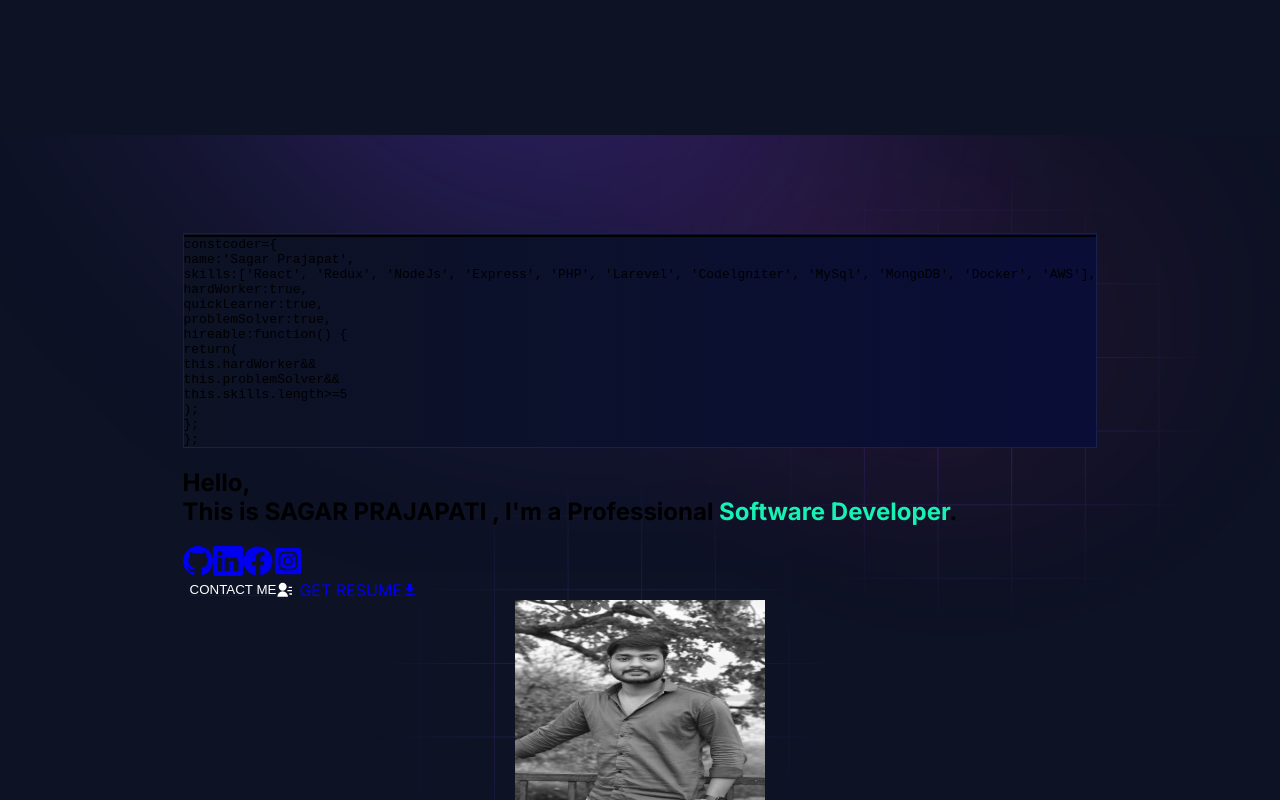
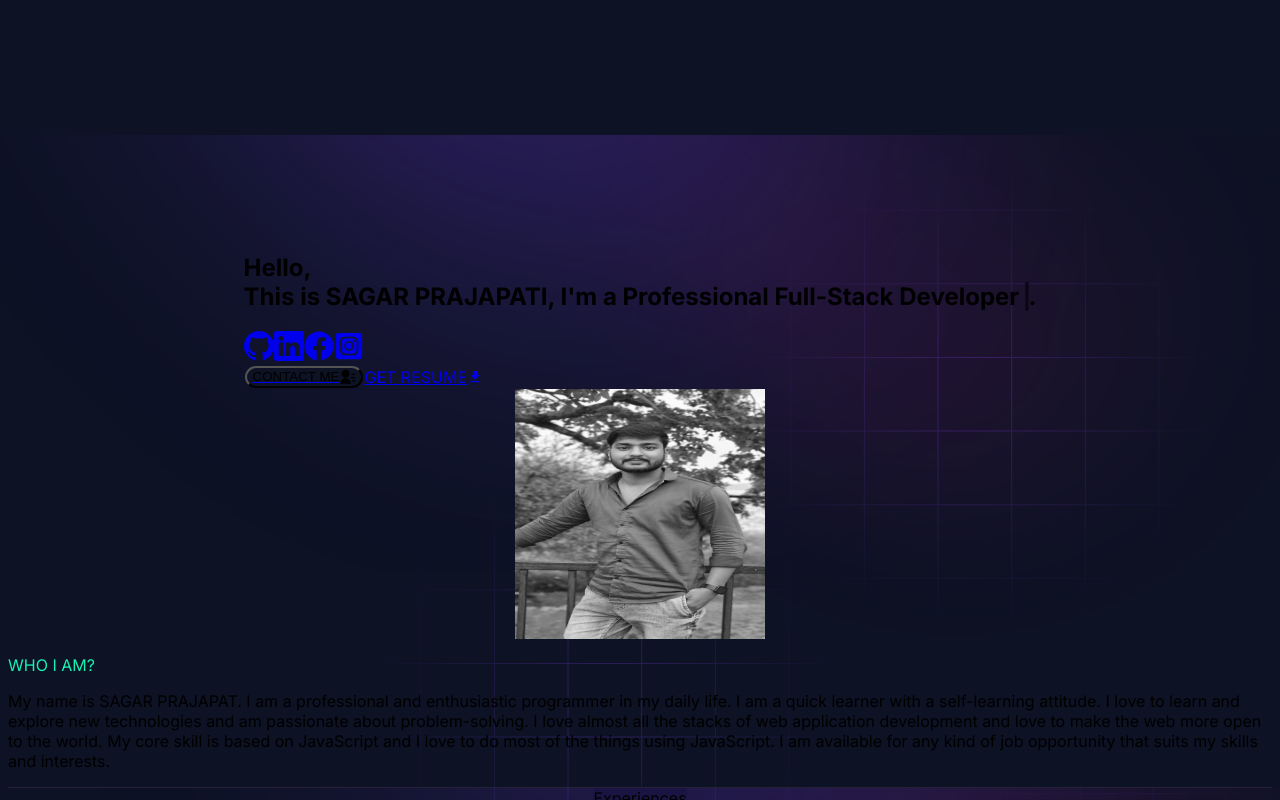
Before and after one commit to sagar-prajapat-coder/portfolio, a Next.js app: page / in a window 1280 px wide. Shown: the part 607-1407 px from the top of the page. Built offline with nearby package versions, Linux system fonts and the light colour scheme.

Commit message:
adding typing efferct

```diff
--- a/app/components/homepage/hero-section/index.jsx
+++ b/app/components/homepage/hero-section/index.jsx
@@ -1,13 +1,14 @@
 // @flow strict
+"use client";
 
 import { personalData } from "@/utils/data/personal-data";
 import Image from "next/image";
 import Link from "next/link";
 import { BsGithub, BsLinkedin } from "react-icons/bs";
-import { FaFacebook, FaInstagramSquare, FaTwitterSquare } from "react-icons/fa";
+import { FaFacebook, FaInstagramSquare } from "react-icons/fa";
 import { MdDownload } from "react-icons/md";
 import { RiContactsFill } from "react-icons/ri";
-import { SiLeetcode } from "react-icons/si";
+import { Typewriter } from "react-simple-typewriter";
 
 function HeroSection() {
   return (
@@ -18,167 +19,68 @@ function HeroSection() {
         width={1572}
         height={795}
         className="absolute -top-[98px] -z-10"
+        priority
       />
 
       <div className="grid grid-cols-1 items-start lg:grid-cols-2 lg:gap-12 gap-y-8">
         <div className="order-2 lg:order-1 flex flex-col items-start justify-center p-2 pb-20 md:pb-10 lg:pt-10">
           <h1 className="text-3xl font-bold leading-10 text-white md:font-extrabold lg:text-[2.6rem] lg:leading-[3.5rem]">
             Hello, <br />
-            This is {' '}
-            <span className=" text-pink-500">{personalData.name}</span>
-            {` , I'm a Professional `}
-            <span className=" text-[#16f2b3]">{personalData.designation}</span>
+            This is{" "}
+            <span className="text-pink-500">{personalData.name}</span>
+            {`, I'm a Professional `}
+            <span className="text-green-500 font-semibold">
+              <Typewriter
+                words={personalData.roles}
+                loop={0}
+                cursor
+                cursorStyle="|"
+                typeSpeed={70}
+                deleteSpeed={50}
+                delaySpeed={1500}
+              />
+            </span>
             .
           </h1>
 
           <div className="my-12 flex items-center gap-5">
-            <Link
-              href={personalData.github}
-              target='_blank'
-              className="transition-all text-pink-500 hover:scale-125 duration-300"
-            >
+            <Link href={personalData.github} target="_blank" className="text-pink-500 transition-all hover:scale-125 duration-300">
               <BsGithub size={30} />
             </Link>
-            <Link
-              href={personalData.linkedIn}
-              target='_blank'
-              className="transition-all text-pink-500 hover:scale-125 duration-300"
-            >
+            <Link href={personalData.linkedIn} target="_blank" className="text-pink-500 transition-all hover:scale-125 duration-300">
               <BsLinkedin size={30} />
             </Link>
-            <Link
-              href={personalData.facebook}
-              target='_blank'
-              className="transition-all text-pink-500 hover:scale-125 duration-300"
-            >
+            <Link href={personalData.facebook} target="_blank" className="text-pink-500 transition-all hover:scale-125 duration-300">
               <FaFacebook size={30} />
             </Link>
-            <Link
-              href={personalData.twitter}
-              target='_blank'
-              className="transition-all text-pink-500 hover:scale-125 duration-300"
-            >
+            <Link href={personalData.twitter} target="_blank" className="text-pink-500 transition-all hover:scale-125 duration-300">
               <FaInstagramSquare size={30} />
             </Link>
           </div>
 
           <div className="flex items-center gap-3">
-            <Link href="#contact" className="bg-gradient-to-r to-pink-500 from-violet-600 p-[1px] rounded-full transition-all duration-300 hover:from-pink-500 hover:to-violet-600">
-              <button className="px-3 text-xs md:px-8 py-3 md:py-4 bg-[#0d1224] rounded-full border-none text-center md:text-sm font-medium uppercase tracking-wider text-[#ffff] no-underline transition-all duration-200 ease-out  md:font-semibold flex items-center gap-1 hover:gap-3">
+            <Link href="#contact" className="bg-gradient-to-r from-violet-600 to-pink-500 p-[1px] rounded-full">
+              <button className="px-3 md:px-8 py-3 md:py-4 bg-[#0d1224] rounded-full text-xs md:text-sm font-semibold uppercase tracking-wider text-white flex items-center gap-1 hover:gap-3 transition-all">
                 <span>Contact me</span>
                 <RiContactsFill size={16} />
               </button>
             </Link>
 
-            <Link className="flex items-center gap-1 hover:gap-3 rounded-full bg-gradient-to-r from-pink-500 to-violet-600 px-3 md:px-8 py-3 md:py-4 text-center text-xs md:text-sm font-medium uppercase tracking-wider text-white no-underline transition-all duration-200 ease-out hover:text-white hover:no-underline md:font-semibold" role="button" target="_blank" href={personalData.resume}
+            <Link
+              href={personalData.resume}
+              target="_blank"
+              className="flex items-center gap-1 hover:gap-3 rounded-full bg-gradient-to-r from-pink-500 to-violet-600 px-3 md:px-8 py-3 md:py-4 text-xs md:text-sm font-semibold uppercase tracking-wider text-white transition-all"
             >
               <span>Get Resume</span>
               <MdDownload size={16} />
             </Link>
           </div>
+        </div>
 
-        </div>
-        <div className="order-1 lg:order-2 from-[#0d1224] border-[#1b2c68a0] relative rounded-lg border bg-gradient-to-r to-[#0a0d37]">
-          <div className="flex flex-row">
-            <div className="h-[1px] w-full bg-gradient-to-r from-transparent via-pink-500 to-violet-600"></div>
-            <div className="h-[1px] w-full bg-gradient-to-r from-violet-600 to-transparent"></div>
-          </div>
-          <div className="px-4 lg:px-8 py-5">
-            <div className="flex flex-row space-x-2">
-              <div className="h-3 w-3 rounded-full bg-red-400"></div>
-              <div className="h-3 w-3 rounded-full bg-orange-400"></div>
-              <div className="h-3 w-3 rounded-full bg-green-200"></div>
-            </div>
-          </div>
-          <div className="overflow-hidden border-t-[2px] border-indigo-900 px-4 lg:px-8 py-4 lg:py-8">
-            <code className="font-mono text-xs md:text-sm lg:text-base">
-              <div className="blink">
-                <span className="mr-2 text-pink-500">const</span>
-                <span className="mr-2 text-white">coder</span>
-                <span className="mr-2 text-pink-500">=</span>
-                <span className="text-gray-400">{'{'}</span>
-              </div>
-              <div>
-                <span className="ml-4 lg:ml-8 mr-2 text-white">name:</span>
-                <span className="text-gray-400">{`'`}</span>
-                <span className="text-amber-300">Sagar Prajapat</span>
-                <span className="text-gray-400">{`',`}</span>
-              </div>
-              <div className="ml-4 lg:ml-8 mr-2">
-                <span className=" text-white">skills:</span>
-                <span className="text-gray-400">{`['`}</span>
-                <span className="text-amber-300">React</span>
-                <span className="text-gray-400">{"', '"}</span>
-                <span className="text-amber-300">Redux</span>
-                <span className="text-gray-400">{"', '"}</span>
-                <span className="text-amber-300">NodeJs</span>
-                <span className="text-gray-400">{"', '"}</span>
-                <span className="text-amber-300">Express</span>
-                <span className="text-gray-400">{"', '"}</span>
-                <span className="text-amber-300">PHP</span>
-                <span className="text-gray-400">{"', '"}</span>
-                <span className="text-amber-300">Larevel</span>
-                <span className="text-gray-400">{"', '"}</span>
-                <span className="text-amber-300">Codelgniter</span>
-                <span className="text-gray-400">{"', '"}</span>
-                <span className="text-amber-300">MySql</span>
-                <span className="text-gray-400">{"', '"}</span>
-                <span className="text-amber-300">MongoDB</span>
-                <span className="text-gray-400">{"', '"}</span>
-                <span className="text-amber-300">Docker</span>
-                <span className="text-gray-400">{"', '"}</span>
-                <span className="text-amber-300">AWS</span>
-                <span className="text-gray-400">{"'],"}</span>
-              </div>
-              <div>
-                <span className="ml-4 lg:ml-8 mr-2 text-white">hardWorker:</span>
-                <span className="text-orange-400">true</span>
-                <span className="text-gray-400">,</span>
-              </div>
-              <div>
-                <span className="ml-4 lg:ml-8 mr-2 text-white">quickLearner:</span>
-                <span className="text-orange-400">true</span>
-                <span className="text-gray-400">,</span>
-              </div>
-              <div>
-                <span className="ml-4 lg:ml-8 mr-2 text-white">problemSolver:</span>
-                <span className="text-orange-400">true</span>
-                <span className="text-gray-400">,</span>
-              </div>
-              <div>
-                <span className="ml-4 lg:ml-8 mr-2 text-green-400">hireable:</span>
-                <span className="text-orange-400">function</span>
-                <span className="text-gray-400">{'() {'}</span>
-              </div>
-              <div>
-                <span className="ml-8 lg:ml-16 mr-2 text-orange-400">return</span>
-                <span className="text-gray-400">{`(`}</span>
-              </div>
-              <div>
-                <span className="ml-12 lg:ml-24 text-cyan-400">this.</span>
-                <span className="mr-2 text-white">hardWorker</span>
-                <span className="text-amber-300">&amp;&amp;</span>
-              </div>
-              <div>
-                <span className="ml-12 lg:ml-24 text-cyan-400">this.</span>
-                <span className="mr-2 text-white">problemSolver</span>
-                <span className="text-amber-300">&amp;&amp;</span>
-              </div>
-              <div>
-                <span className="ml-12 lg:ml-24 text-cyan-400">this.</span>
-                <span className="mr-2 text-white">skills.length</span>
-                <span className="mr-2 text-amber-300">&gt;=</span>
-                <span className="text-orange-400">5</span>
-              </div>
-              <div><span className="ml-8 lg:ml-16 mr-2 text-gray-400">{`);`}</span></div>
-              <div><span className="ml-4 lg:ml-8 text-gray-400">{`};`}</span></div>
-              <div><span className="text-gray-400">{`};`}</span></div>
-            </code>
-          </div>
-        </div>
+        {/* Right code block stays unchanged */}
       </div>
     </section>
   );
-};
+}
 
 export default HeroSection;
--- a/package.json
+++ b/package.json
@@ -21,6 +21,7 @@
     "react-fast-marquee": "^1.6.2",
     "react-google-recaptcha": "^3.1.0",
     "react-icons": "^4.11.0",
+    "react-simple-typewriter": "^5.0.1",
     "react-toastify": "^10.0.4",
     "sharp": "^0.33.5"
   },
--- a/utils/data/personal-data.js
+++ b/utils/data/personal-data.js
@@ -2,6 +2,11 @@ export const personalData = {
   name: "SAGAR PRAJAPATI",
   profile: '/profile.jpg',
   designation: "Software Developer",
+  roles: [
+    "Software Engineer",
+    "Full-Stack Developer",
+    "Back-end Developer",
+  ],
   description: "My name is SAGAR PRAJAPAT. I am a professional and enthusiastic programmer in my daily life. I am a quick learner with a self-learning attitude. I love to learn and explore new technologies and am passionate about problem-solving. I love almost all the stacks of web application development and love to make the web more open to the world. My core skill is based on JavaScript and I love to do most of the things using JavaScript. I am available for any kind of job opportunity that suits my skills and interests.",
   email: 'sagarprajapat250@gmail.com',
   phone: '+917378159185',
```
Also changed, not shown: 1 other file (tests, documents, lock files or other folders).
